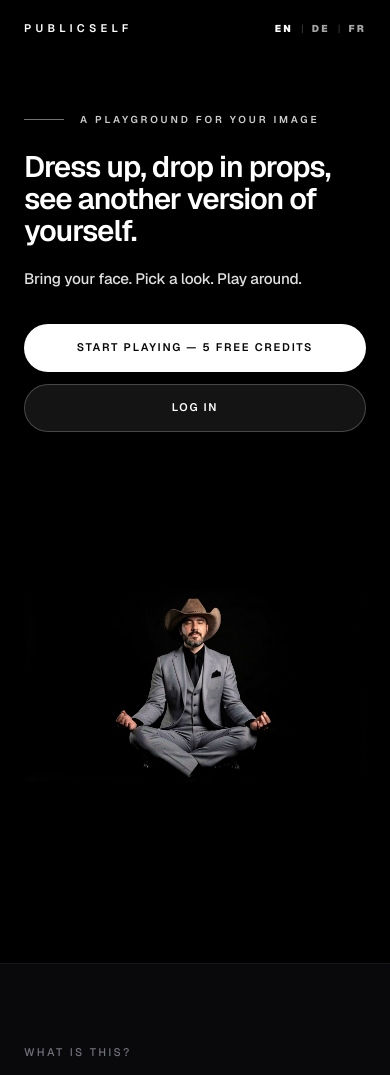
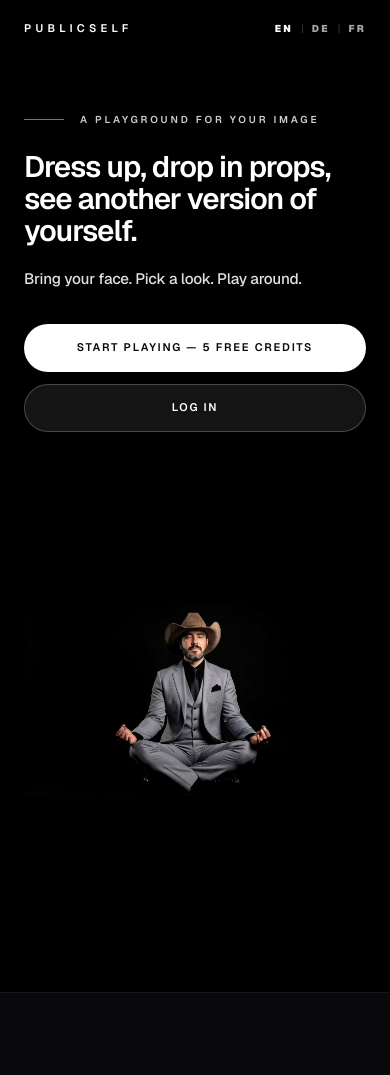
Before and after one commit to ferazzeid/publicself-website, a Next.js app: page / in a window 390 px wide. Shown: the top 1075 px of the page. Built offline with nearby package versions, Linux system fonts and the light colour scheme; no server answers; the database is empty.

Commit message:
Hero: drop image size caps so it fills column on mobile and goes taller on desktop

```diff
--- a/src/components/landing/marketing-page.tsx
+++ b/src/components/landing/marketing-page.tsx
@@ -151,7 +151,7 @@ export function MarketingPage({ locale, showcaseRows, walkthroughSlides = [] }:
             </div>
           </div>
 
-          <div className="relative mx-auto aspect-[4/5] w-full max-w-sm sm:max-w-md lg:max-w-none lg:h-[min(80dvh,720px)] lg:aspect-auto">
+          <div className="relative w-full aspect-[3/4] lg:aspect-auto lg:h-[min(88dvh,840px)]">
             <Image
               src={marketingHeroScreenshot}
               alt={messages.hero.imageAlt}
```
